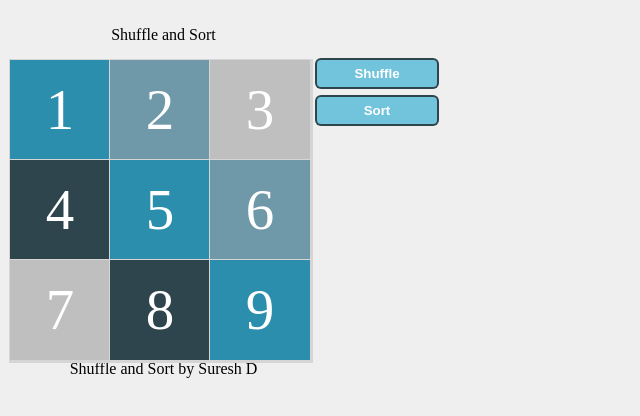
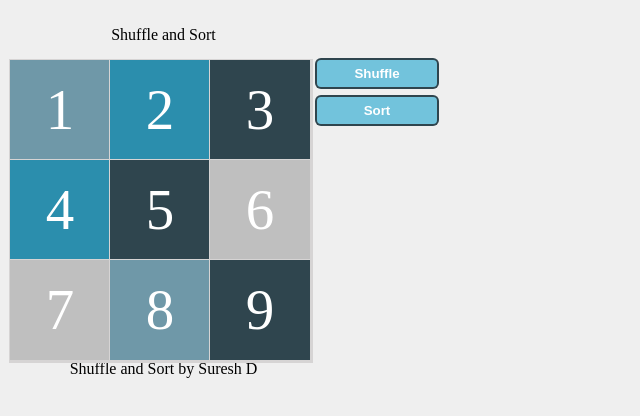
Before and after one commit to DammuSuresh/Assignement, a plain HTML site: page index.html in a window 1280 px wide. Both pictures are taken after a click on the button "Sort". Shown: the whole page, without its empty margins (0-640 px from the left). Drawn offline with Linux system fonts and the light colour scheme.

Commit message:
modified tiles

```diff
--- a/index.html
+++ b/index.html
@@ -140,18 +140,14 @@
 <script>
     function resizeContent(){
         location.reload();
-
     }
-    var array = [1,2,3,4,5,6,7,8,9];
-var classes = [{"color":"#2B8EAD"},{"color":"#6F98A8"},{"color":"#BFBFBF"},{"color":"#2F454E"},{"color":"#2B8EAD"},{"color":"#6F98A8"},{"color":"#BFBFBF"},{"color":"#2F454E"},{"color":"#2B8EAD"},{"color":"#6F98A8"}];
-let i;
-
+//var array = [1,2,3,4,5,6,7,8,9];
+var array = [{value:1,"color":"#6F98A8"},{value:2,"color":"#2B8EAD"},{value:3,"color":"#2F454E"},{value:4,"color":"#2B8EAD"},{value:5,"color":"#2F454E"},{value:6,"color":"#BFBFBF"},{value:7,"color":"#BFBFBF"},{value:8,"color":"#6F98A8"},{value:9,"color":"#2F454E"}];
 function fnCreateEle(arr){
     let mapNewArr = "";
     arr.map((ele,index)=>
 {
-
-        mapNewArr = mapNewArr+  `<div style='background:${classes[index].color};width:${(window.innerWidth - 20) + "px"}' class="iconcolorDesign"><span>${ele}</span></div>`
+        mapNewArr = mapNewArr+  `<div style='background:${ele.color};width:${(window.innerWidth - 20) + "px"}' class="iconcolorDesign"><span>${ele.value}</span></div>`
 
  }
  );
@@ -171,7 +167,7 @@ function fnCreateEle(arr){
     fnCreateEle(array);
  }
  function fnSortArray(){
-     array = array.sort((item,item1)=>item-item1);
+     array = array.sort((item,item1)=>item.value-item1.value);
      fnCreateEle(array);
  }
  fnCreateEle(array);
```
